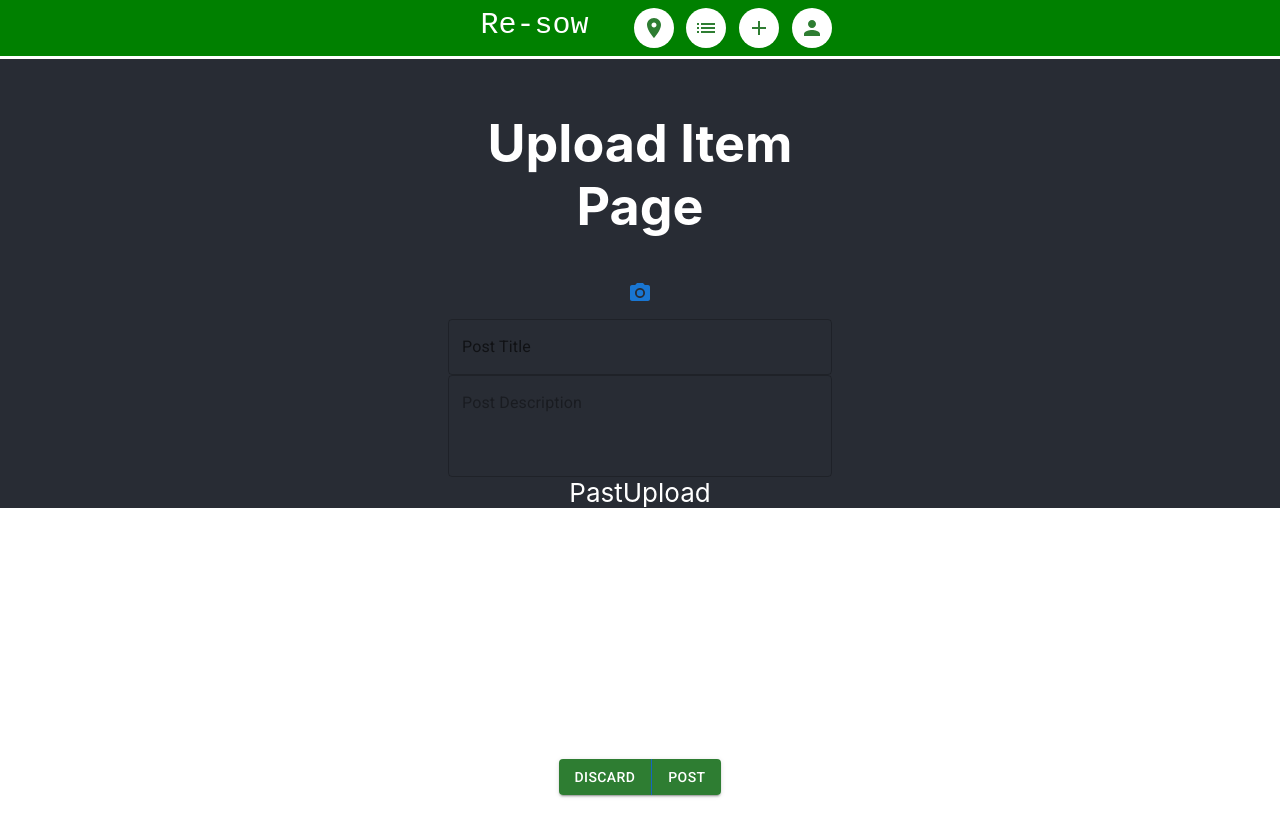
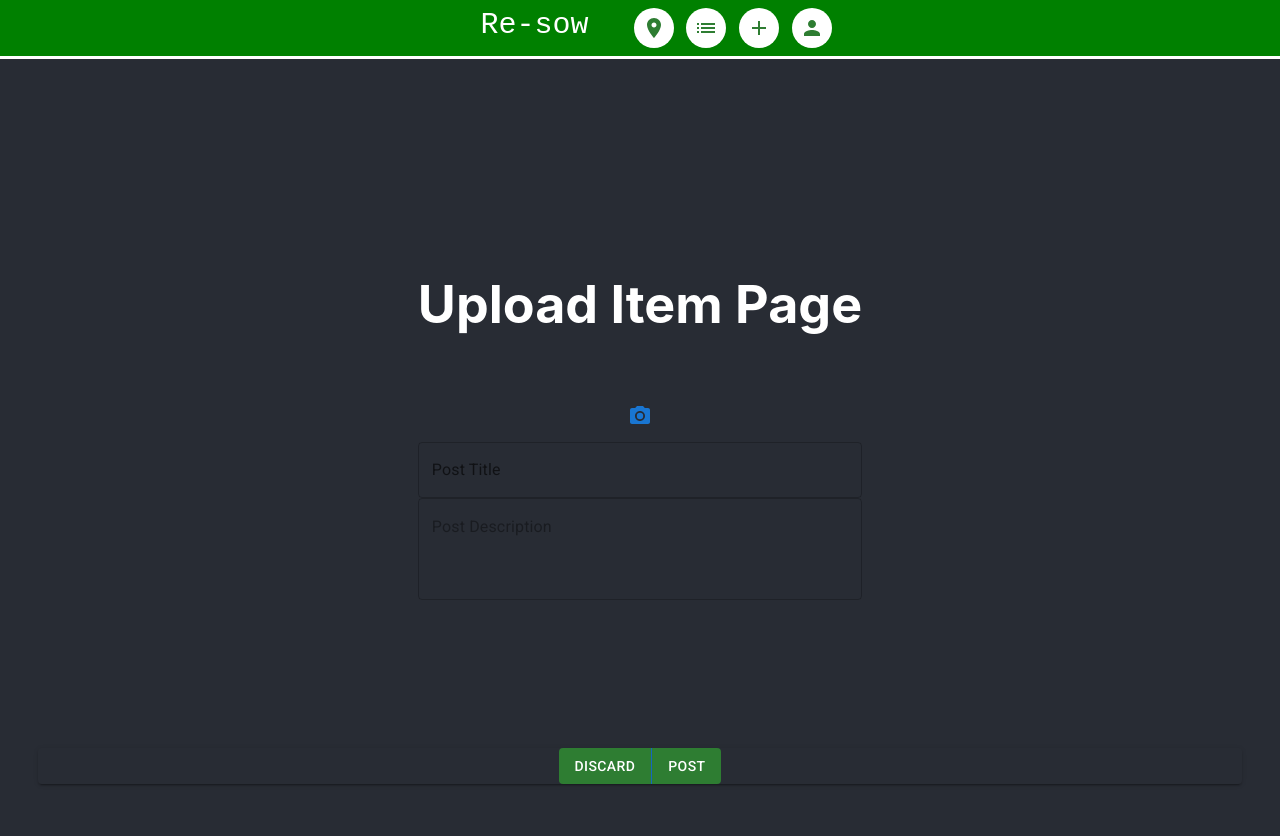
Before and after one commit to sachiniyer/resow, a React (Create React App) app in the folder front-end/: page /UploadItem in a window 1280 px wide. Shown: the top 836 px of the page. Before the commit the page ends 800 px from the top, so only its background shows below. Built offline with nearby package versions, Linux system fonts and the light colour scheme.

Commit message:
Fix centering and add post API

```diff
--- a/front-end/src/pages/UploadItem.js
+++ b/front-end/src/pages/UploadItem.js
@@ -30,20 +30,40 @@ function UploadItem() {
     }
   }
 
+  async function postItem() {
+    let title = document.getElementById('title').value
+    let description = document.getElementById('description').value
+    let data = {title: title, description: description, photos: itemPics}
+
+    const url = 'https://63532326d0bca53a8ebaecb3.mockapi.io/posts'
+
+    const response = await fetch(url, {
+      method: 'POST', // *GET, POST, PUT, DELETE, etc.
+      //mode: 'cors', // no-cors, *cors, same-origin
+      //cache: 'no-cache', // *default, no-cache, reload, force-cache, only-if-cached
+      //credentials: 'same-origin', // include, *same-origin, omit
+      headers: {
+        'Content-Type': 'application/json'
+        // 'Content-Type': 'application/x-www-form-urlencoded',
+      },
+      redirect: 'follow', // manual, *follow, error
+      referrerPolicy: 'no-referrer', // no-referrer, *no-referrer-when-downgrade, origin, origin-when-cross-origin, same-origin, strict-origin, strict-origin-when-cross-origin, unsafe-url
+      body: JSON.stringify(data) // body data type must match "Content-Type" header
+    })
+    .then((response) => response.json())
+    .then((data) => console.log('response:',data))
+    .then(alert('Posted!'));
+  }
+
   return (
     <>
-      <Box sx={{width:{xs:0.9,sm:0.5,md: 0.3}, paddingTop:1}}>
+    <Box sx={{display: 'flex', justifyContent: 'space-between', flexDirection: 'column', height: '100vh' }}>
+      <Box sx={{ height: '90vh', flexGrow: 0, display: 'flex', justifyContent: 'center', flexDirection: 'column' }}>
+        <h1> Upload Item Page</h1>
+        <Box sx={{ marginTop: 2 }}></Box>
         <ImgCarousel imgList={itemPics}/>
-      </Box>
-      <Box sx={{width:{xs:0.9,sm:0.5,md: 0.3}}}>
 
-          <Box>
-            <h1> Upload Item Page</h1>
-          </Box>
-
-          <Box>
         <IconButton color="primary" aria-label="upload picture" component="label">
-
         <input
           hidden
           accept="image/*"
@@ -57,31 +77,23 @@ function UploadItem() {
           <PhotoCamera />
         </label>
         </IconButton>
-          </Box>
 
-
-
-
-          <Box>
-            <TextField fullWidth label="Post Title" id="fullWidth" />
+        <TextField fullWidth label="Post Title" id="title" />
         <TextField
           fullWidth
           placeholder="Post Description"
           multiline
           rows={3}
           maxRows={5}
+          id='description'
         />
       </Box>
 
-          <Link to ='/PastUpload'> PastUpload</Link>
-      </Box>
-      <Box sx={{position: "fixed", bottom: 5}}>
-        <ButtonGroup variant="contained" aria-label="outlined success button group">
+      <ButtonGroup sx={{ position: 'fixed', justifyContent: 'center', bottom: "2vh", left: "3vw", right: "3vw" }} variant="contained" aria-label="outlined success button group">
           <Button href='/' color="success">Discard</Button>
-          <Button href='/PastUpload' color="success">Post</Button>
+          <Button onClick={postItem} color="success">Post</Button>
       </ButtonGroup>
     </Box>
-
     </>
   );
 }
```
Lines whose indentation alone changed are shown as unchanged.
